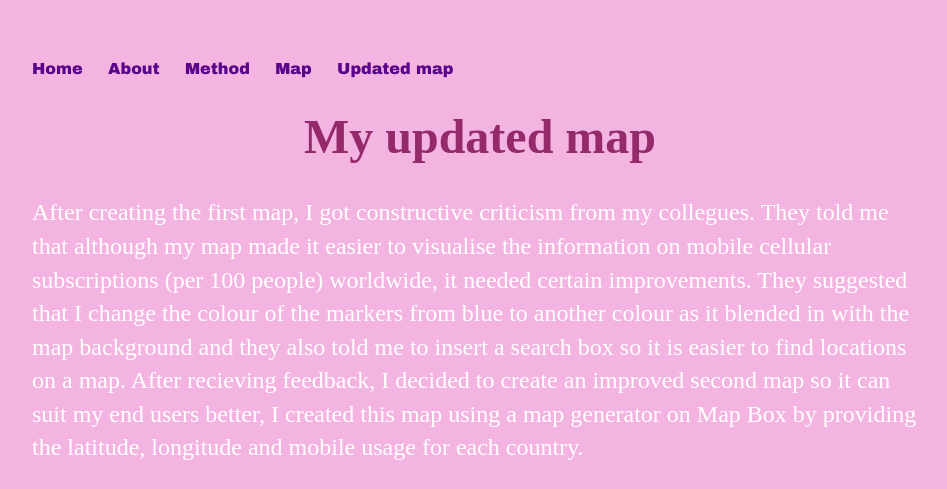
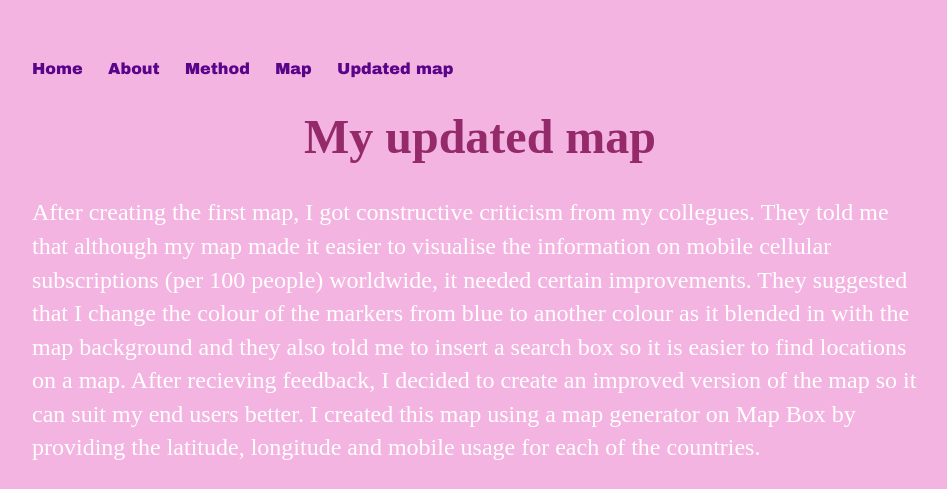
Before and after one commit to mohimafirdaus/mohimafirdaus.github.io, a Jekyll site: the page built from updated-map/index.html, in a window 1280 px wide, cut to the strip 0-489 px from the top of the page. Shown: the whole strip, without its empty margins (160-1107 px from the left). Built offline with Jekyll 4.4.1, drawn with Linux system fonts in a browser that asks for light colours.

Commit message:
Update index.html

```diff
--- a/updated-map/index.html
+++ b/updated-map/index.html
@@ -2,5 +2,5 @@
 layout: default
 ---
 <h1> <center> My updated map </center> </h1>
-<p> After creating the first map, I got constructive criticism from my collegues. They told me that although my map made it easier to visualise the information on mobile cellular subscriptions (per 100 people) worldwide, it needed certain improvements. They suggested that I change the colour of the markers from blue to another colour as it blended in with the map background and they also told me to insert a search box so it is easier to find locations on a map. After recieving feedback, I decided to create an improved second map so it can suit my end users better, I created this map using a map generator on Map Box by providing the latitude, longitude and mobile usage for each country.  </p>
+<p> After creating the first map, I got constructive criticism from my collegues. They told me that although my map made it easier to visualise the information on mobile cellular subscriptions (per 100 people) worldwide, it needed certain improvements. They suggested that I change the colour of the markers from blue to another colour as it blended in with the map background and they also told me to insert a search box so it is easier to find locations on a map. After recieving feedback, I decided to create an improved version of the map so it can suit my end users better. I created this map using a map generator on Map Box by  providing the latitude, longitude and mobile usage for each of the countries.  </p>
 <iframe width='100%' height='500px' frameBorder='0' src='https://a.tiles.mapbox.com/v4/mohimafirdaus.na8lajg8/attribution,zoompan,zoomwheel,geocoder,share.html?access_token=pk.eyJ1IjoibW9oaW1hZmlyZGF1cyIsImEiOiIwODU2NjFiMTkzYjBlODQ3OTUwZmQ0ODRhYWJjYmJjOCJ9.8SgyTy_vn-74IP6QRGkOsg'></iframe>
```
